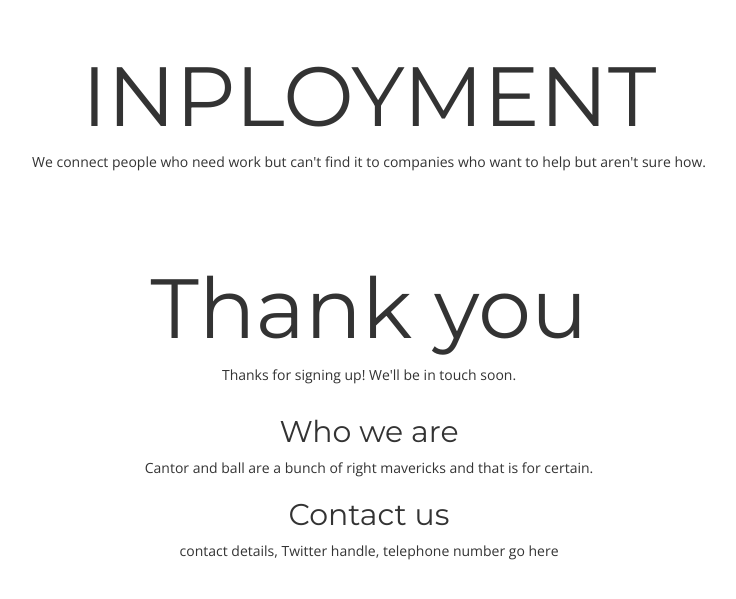
After one commit to cantorandball/inployment, a Django app: page /inployment/thanks/ in a window 1280 px wide. The commit adds this page. Shown: the top 599 px of the page, without its empty margins (271-1007 px from the left). Run offline with Django 3.2, Linux system fonts and the light colour scheme; parts of the project's set-up code (start-up, migrations or seed data) failed here and were passed over; some libraries are stand-ins or nearby versions.

Commit message:
Thanks page (skeleton) now up. Next, a redirect.

```diff
--- a/inployment-django/inployment/inployment_app/templates/base.html
+++ b/inployment-django/inployment/inployment_app/templates/base.html
@@ -30,7 +30,6 @@
         {% block content %}
         {% endblock %}
 
-
         <h2>Who we are</h2>
         <p>Cantor and ball are a bunch of right mavericks and that is for certain.</p>
 
--- a/inployment-django/inployment/inployment_app/templates/home.html
+++ b/inployment-django/inployment/inployment_app/templates/home.html
@@ -1,8 +1,6 @@
 {% extends 'base.html' %}
 
 {% block content %}
-
-
         <!--<form method="POST" class="form-group">
             {#csrf_token #}
             <input class="form-control" name="curious_email" id="curious-email" placeholder="Your email address"/>
@@ -49,5 +47,4 @@
                 </div>
             </div>
         </div>
-
 {% endblock %}
--- /dev/null
+++ b/inployment-django/inployment/inployment_app/templates/thanks.html
@@ -0,0 +1,8 @@
+{% extends 'base.html' %}
+
+{% block content %}
+    <div id="#thanks-box" class="container">
+        <h1>Thank you</h1>
+        <p>Thanks for signing up! We'll be in touch soon.</p>
+    </div>
+{% endblock %}
--- a/inployment-django/inployment/inployment_app/urls.py
+++ b/inployment-django/inployment/inployment_app/urls.py
@@ -4,4 +4,5 @@
 
 urlpatterns = [
     url(r'^$', views.index, name='index'),
+    url(r'^thanks/$', views.thanks, name='thanks')
 ]
--- a/inployment-django/inployment/inployment_app/views.py
+++ b/inployment-django/inployment/inployment_app/views.py
@@ -18,3 +18,6 @@
             InterestedParty.objects.create(email_address=interested_email)
 
     return render(request, 'home.html')
+
+def thanks(request):
+    return render(request, 'thanks.html')
```
